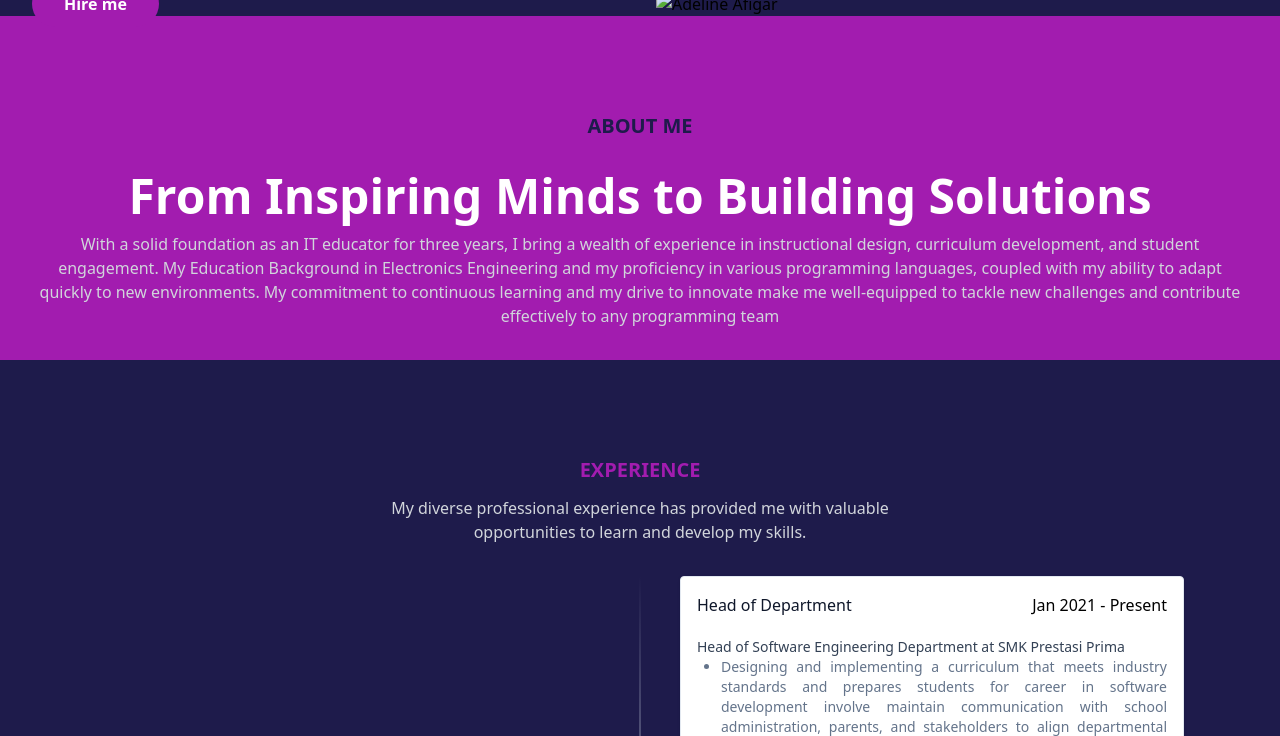
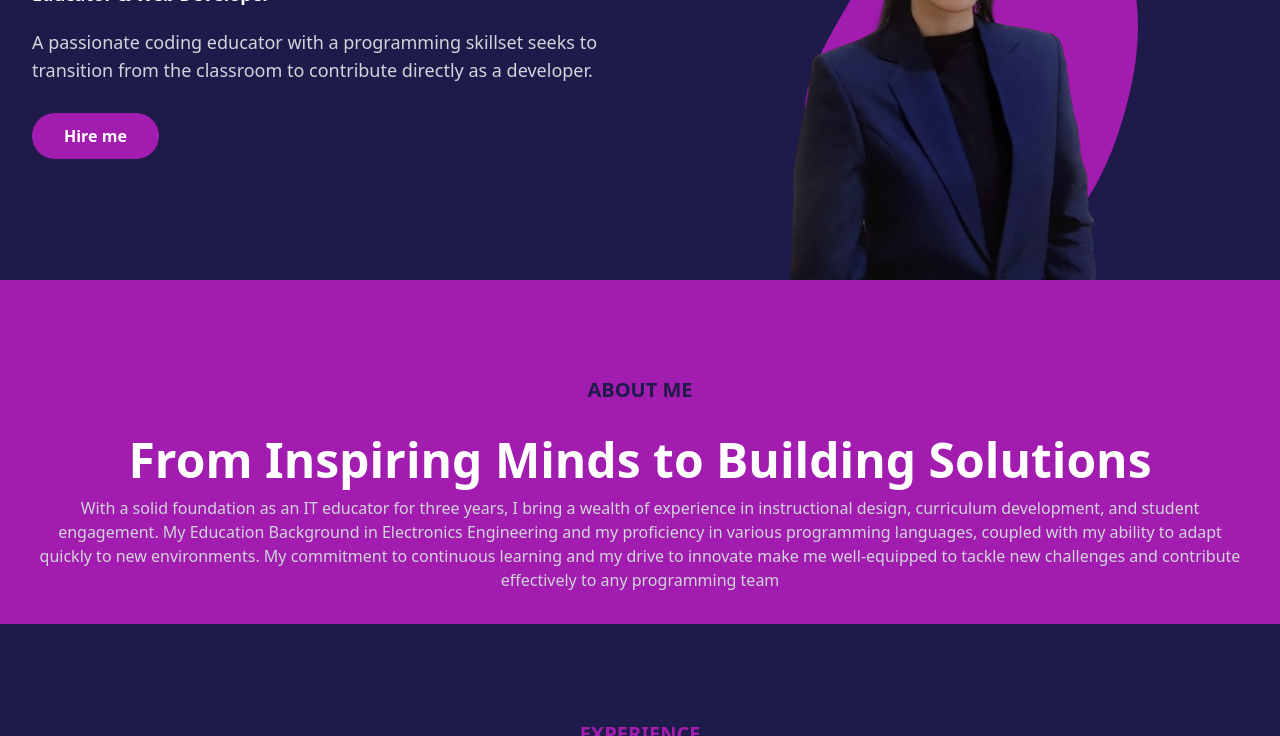
Before and after one commit to sckpemweb/tes, a website: page index.html in a window 1280 px wide. Shown: the part 364-1100 px from the top of the page. Drawn offline with Linux system fonts and the light colour scheme; the site is published under a folder, as on GitHub Pages, so addresses that start at the root find nothing.

Commit message:
fix photo

```diff
--- a/index.html
+++ b/index.html
@@ -79,7 +79,7 @@
                 </div>
                 <div class="w-full self-end px-4 lg:w-1/2">
                     <div class="relative mt-10 lg:mt-0 lg:right-0">
-                        <img src="/src/img/adel.png" alt="Adeline Afigar" class="max-w-full mx-auto">
+                        <img src="./src/img/adel.png" alt="Adeline Afigar" class="max-w-full mx-auto">
                         <span class="absolute -bottom-20 -z-10 left-1/2 -translate-x-1/2 md:scale-125">
                             <svg width="350" height="550" viewBox="0 0 200 200" xmlns="http://www.w3.org/2000/svg">
                                 <path fill="#A21CAF"
```
